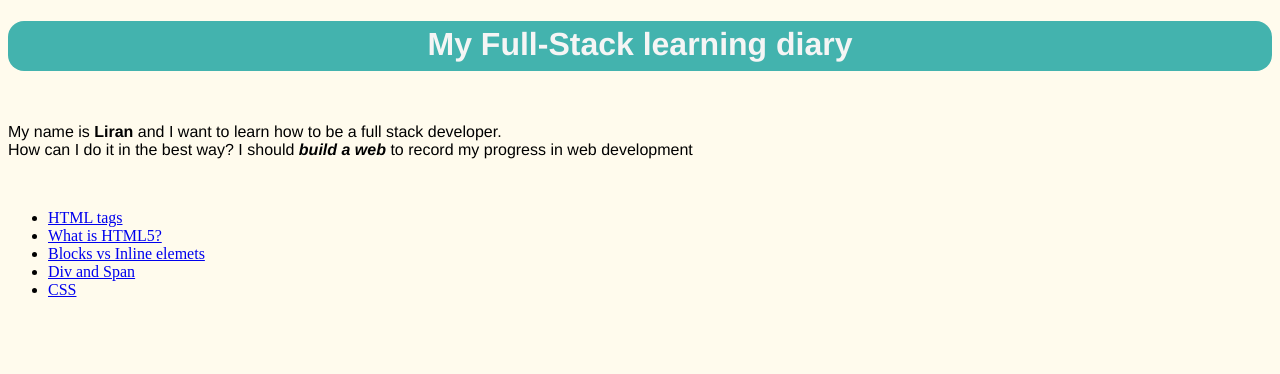
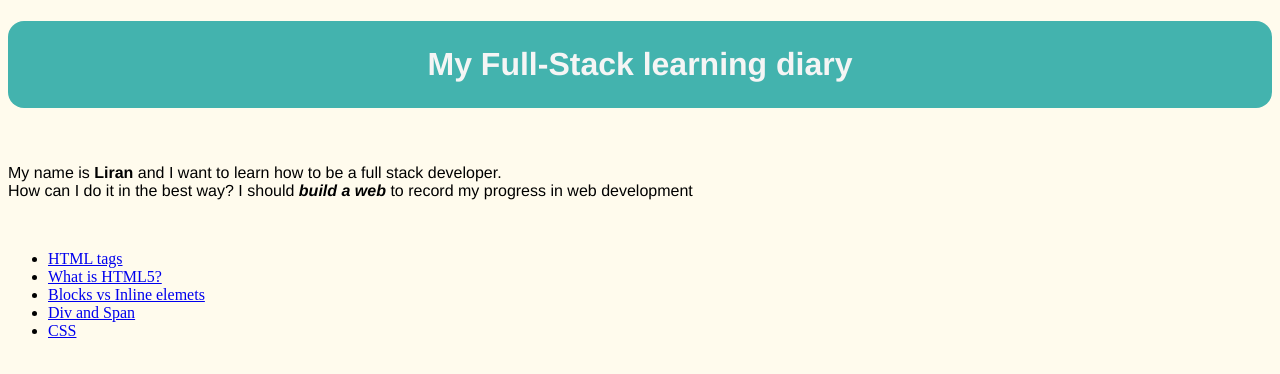
Before and after one commit to liranbd1/fullstack_journey, a plain HTML site: page index.html in a window 1280 px wide. Drawn offline with Linux system fonts and the light colour scheme.

Commit message:
updating index css

```diff
--- a/Styles/styles.css
+++ b/Styles/styles.css
@@ -1,22 +1,26 @@
 .title_item {
     background-color: #43B3AE;
     border-radius: 16px;
-    height: 50px;
+    height: fit-content;
+    /* border-image: url("../Assets/Images/header_back.png"); */
+    margin: auto;
 }
 
 .title_item h1 {
     text-align: center;
     color: whitesmoke;
     font-family: Helvetica;
-    padding: 5px;
+    padding: 25px;
+    border: inherit;
+    overflow: auto;
 }
 
 .main_page_p {
     font-family: Helvetica;
     white-space: pre-line;
-    text-align: left;
+    text-align: left, top;
 }
 
 html {
-    background: #FFFBED;
+    background-color: #FFFBED;
 }
```
Also changed, not shown: index.html (+1 -2 lines), Assets/Images/header_back.png (added).
